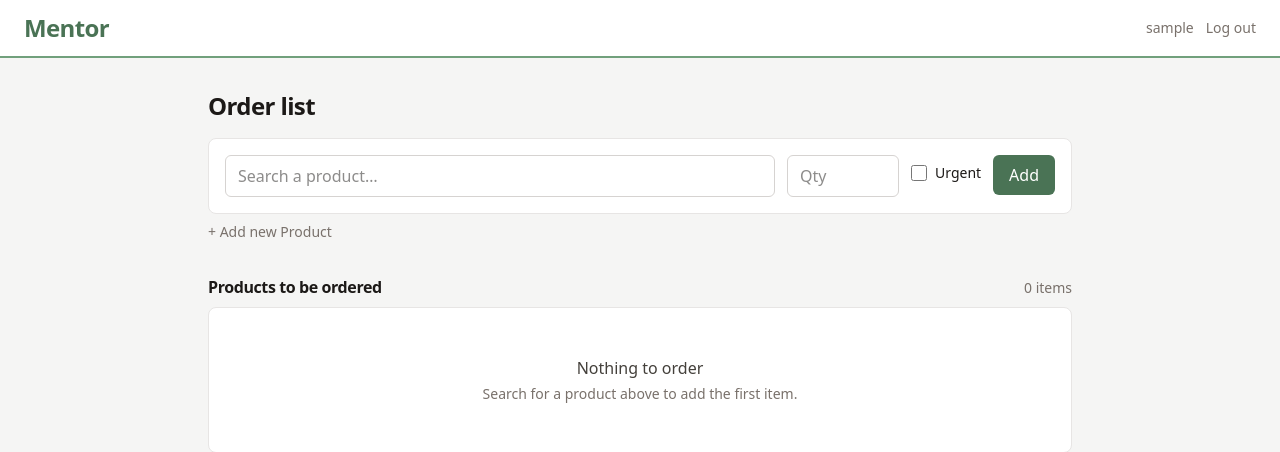
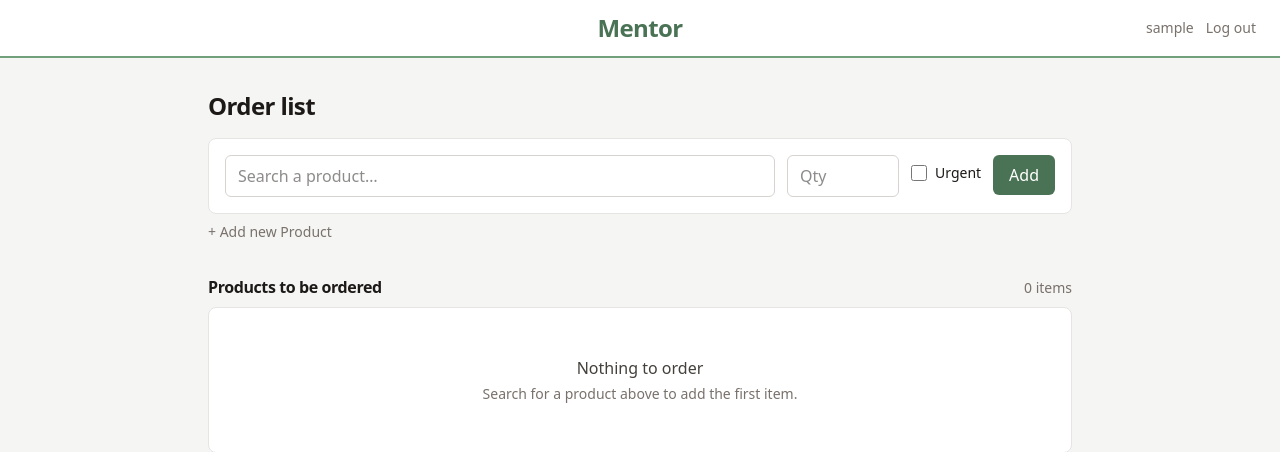
Before and after one commit to marketosan/Mentor-Product-Orders, a Django app: page / in a window 1280 px wide. Shown: the top 452 px of the page. Run offline with Django 5.2, Linux system fonts and the light colour scheme; the visitor is signed in with stand-in values (Sample User, id 1); data comes from the database, SQL or seed files in the repository; data that the repository does not hold is empty.

Commit message:
Centre the wordmark in the header
Equal flexible columns either side of an auto-width middle keep Mentor
centred on the screen rather than centred in whatever space the account
details leave over, so it does not drift as the username changes length.

Co-Authored-By: Claude Opus 5 <noreply@anthropic.com>

```diff
--- a/templates/base.html
+++ b/templates/base.html
@@ -16,14 +16,19 @@
 
 {% if user.is_authenticated %}
 <header class="border-b-2 border-[#71a07c] bg-white">
-  {# Full width, unlike <main>, so the wordmark and account sit at the screen edges. #}
-  <div class="flex items-center justify-between px-4 py-3 sm:px-6">
+  {% comment %}
+    Equal flexible columns either side of an auto-width middle keep the
+    wordmark centred on the screen, not merely centred in the space the
+    account details happen to leave over.
+  {% endcomment %}
+  <div class="grid grid-cols-[1fr_auto_1fr] items-center gap-3 px-4 py-3 sm:px-6">
+    <span aria-hidden="true"></span>
     {% comment %}
       #71a07c measures 2.99:1 on white, below the 3:1 floor even for large
       text, so the wordmark takes a darker sibling of the same hue at 5.42:1.
     {% endcomment %}
     <a href="{% url 'order_list' %}" class="text-2xl font-bold tracking-tight text-[#4a7355]">Mentor</a>
-    <div class="flex items-center gap-3 text-sm">
+    <div class="flex min-w-0 items-center justify-end gap-3 text-sm">
       <span class="text-stone-500">
         {{ user.username }}{% if user.is_shop_admin %} &middot; admin{% endif %}
       </span>
```
